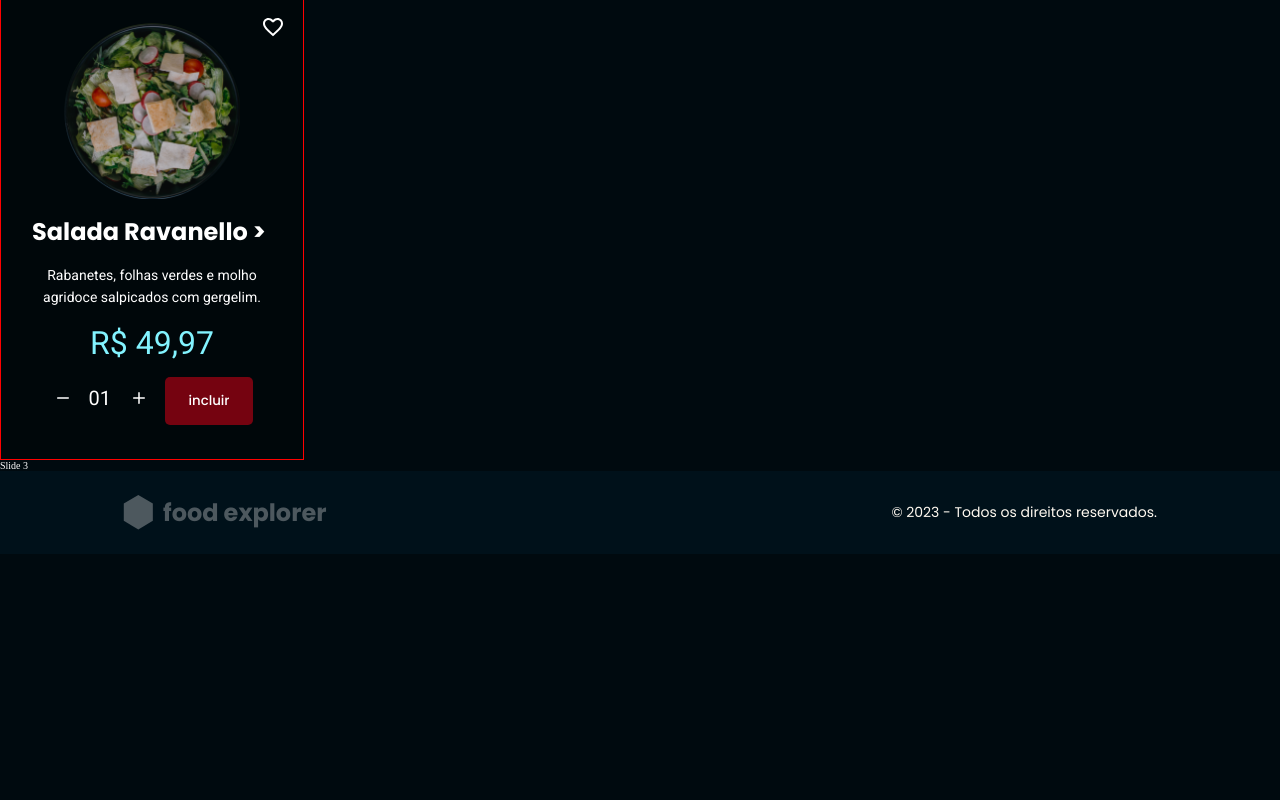
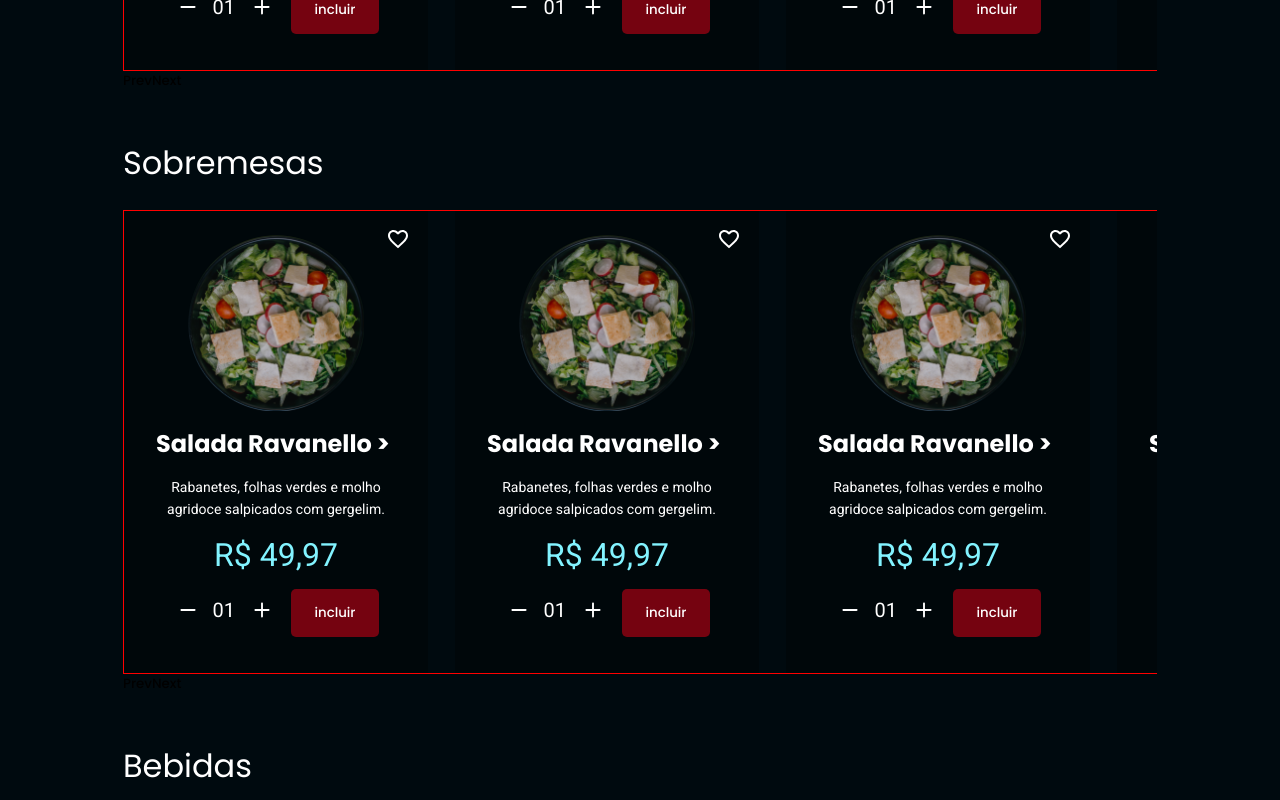
Before and after one commit to Caiobaldur/frontEnd-foodexplorer, a React (Vite) app: page / in a window 1280 px wide. Shown: the part 1000-1800 px from the top of the page. Before the commit the page ends 1554 px from the top, so only its background shows below. Built offline with nearby package versions, Linux system fonts and the light colour scheme.

Commit message:
feat: embla carousel adjusts

```diff
--- a/package.json
+++ b/package.json
@@ -11,6 +11,7 @@
   },
   "dependencies": {
     "embla-carousel-autoplay": "^8.0.2",
+    "embla-carousel-class-names": "^8.0.2",
     "embla-carousel-react": "^8.0.2",
     "react": "^18.2.0",
     "react-dom": "^18.2.0",
--- a/src/components/Carousel/EmblaCarrousel.jsx
+++ b/src/components/Carousel/EmblaCarrousel.jsx
@@ -1,24 +1,62 @@
-import React, { useEffect } from 'react'
-import useEmblaCarousel from 'embla-carousel-react'
-import Autoplay from 'embla-carousel-autoplay'
-import { DishCard } from '../DishCard'
+import React, { useCallback, useEffect } from "react";
+import useEmblaCarousel from "embla-carousel-react";
+import Autoplay from "embla-carousel-autoplay";
+import { DishCard } from "../DishCard";
 import { Container } from "./styles";
 
-export function EmblaCarousel() {
-  const [emblaRef] = useEmblaCarousel({ loop: false }, [Autoplay()])
+export function EmblaCarousel(props) {
+  const [emblaRef, emblaApi] = useEmblaCarousel({ loop: true });
+
+  useEffect(() => {
+    if (emblaApi) {
+      console.log(emblaApi.slideNodes()) // Access API
+    }
+  }, [emblaApi])
+
+  const scrollPrev = useCallback(() => {
+    if (emblaApi) emblaApi.scrollPrev()
+  }, [emblaApi])
+
+  const scrollNext = useCallback(() => {
+    if (emblaApi) emblaApi.scrollNext()
+  }, [emblaApi])
 
   return (
     <Container>
+      <div className="embla">
+        <div className="embla__viewport" ref={emblaRef}>
+          <h1>{props.title}</h1>
+          <div className="embla__container">
+            <div className="embla__slide">
+              <DishCard />
+            </div>
+            <div className="embla__slide">
+              <DishCard />
+            </div>
+            <div className="embla__slide">
+              <DishCard />
+            </div>
+            <div className="embla__slide">
+              <DishCard />
+            </div>
+            <div className="embla__slide">
+              <DishCard />
+            </div>
+            <div className="embla__slide">
+              <DishCard />
+            </div>
+          </div>
+        </div>
 
-    <div className="embla" ref={emblaRef}>
-      <div className="embla__container">
-        <div className="embla__slide">
-          <DishCard/>
+        <div>
+          <button class="embla__prev" onClick={scrollPrev}>
+            Prev
+          </button>
+          <button class="embla__next" onClick={scrollNext}>
+            Next
+          </button>
         </div>
-        <div className="embla__slide"><DishCard/></div>
-        <div className="embla__slide">Slide 3</div>
       </div>
-    </div>
     </Container>
-  )
+  );
 }
--- a/src/components/Carousel/styles.js
+++ b/src/components/Carousel/styles.js
@@ -2,11 +2,28 @@ import styled from "styled-components";
 
 export const Container = styled.div`
 
-  .embla{
+
+  padding: 0rem 12.3rem 4.8rem 12.3rem;
+  .embla__viewport {
+    overflow: hidden;
+
+    h1 {
+      font-family: ${({theme}) => theme.FONTS.Primary};
+      font-size: 3.2rem;
+      font-weight: 400;
+      margin-bottom: 2.3rem;
+    }
+  }
+  .embla__container {
     display: flex;
-
-      .embla_container{
-        display: flex;
-      }
-    }
+    width: 100%;
+    gap: 2.7rem;
+    border: 1px red solid;
+  }
+  .embla__slide {
+  display: flex;
+  flex-direction: column;
+  align-items: center;
+  justify-content: center;
+  }
 `;
--- a/src/components/DishCard/styles.js
+++ b/src/components/DishCard/styles.js
@@ -5,7 +5,7 @@ export const Container = styled.div`
   width: 30.4rem;
   height: 46.2rem;
   background-color: ${({ theme }) => theme.COLORS.DARK_200};
-  border: 1px solid red;
+  /* border: 1px solid red; */
   position: relative;
   display: flex;
   justify-content: center;
@@ -56,7 +56,7 @@ export const Container = styled.div`
   .order_varyButtons {
     display: flex;
     align-items: center;
-    gap: 1.4rem;
+    gap: 1rem;
   }
 
   .quantity {
@@ -131,8 +131,7 @@ export const FavButton = styled.button`
 
 export const RemoveButton = styled.button`
   > svg {
-    width: 2.4rem;
-    height: 2.4rem;
+    font-size: 3rem;
     color: #fff;
   }
 
@@ -140,8 +139,7 @@ export const RemoveButton = styled.button`
 
 export const AddButton = styled.button`
 > svg {
-    width: 2.4rem;
-    height: 2.4rem;
+  font-size: 3rem;
     color: #fff;
   }
 
--- a/src/pages/Home/Home.jsx
+++ b/src/pages/Home/Home.jsx
@@ -12,7 +12,9 @@ export function Home() {
     <Container>
        <Header/>
        <FeatureCard/>
-       <EmblaCarousel/>
+       <EmblaCarousel title="Refeições"/>
+       <EmblaCarousel title="Sobremesas"/>
+       <EmblaCarousel title="Bebidas"/>
        <Footer/>
     </Container>
   );
```
Also changed, not shown: 1 other file (tests, documents, lock files or other folders).
